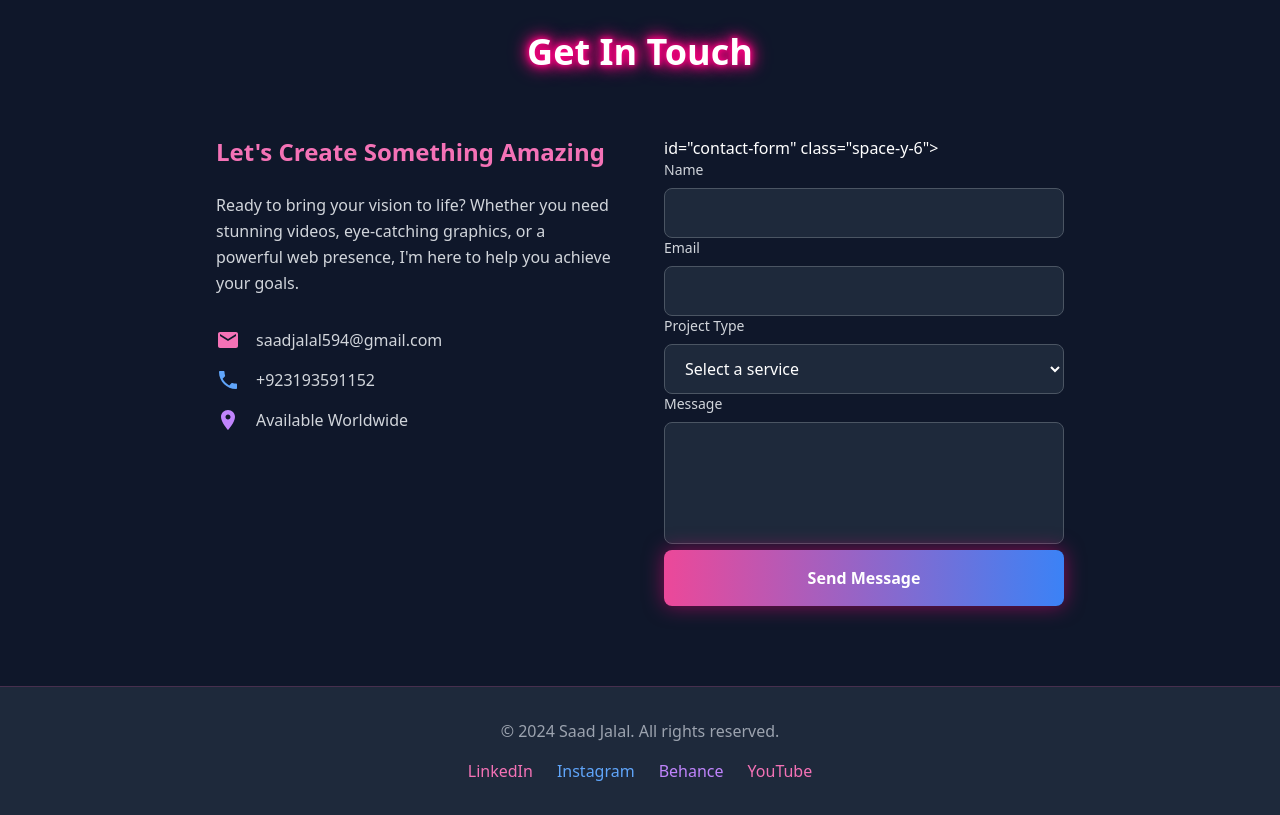
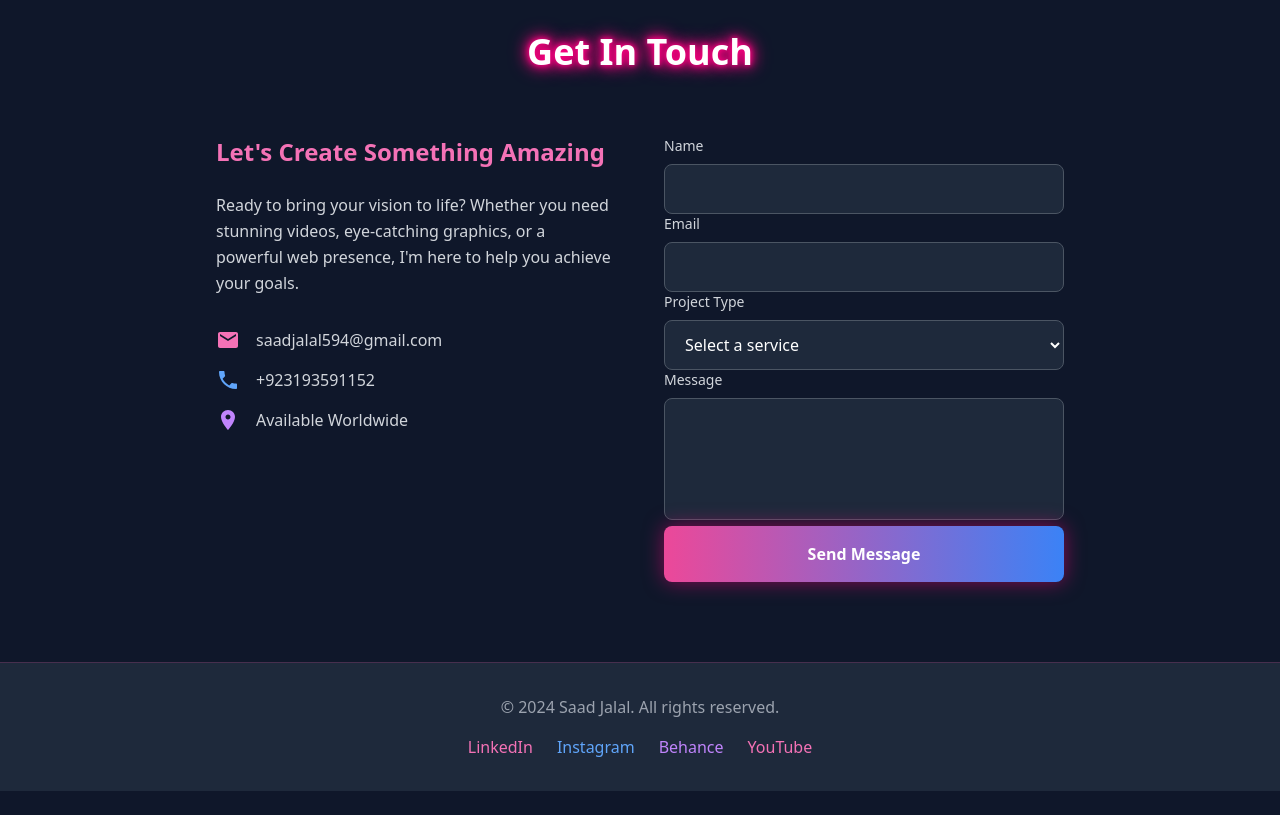
Before and after one commit to saadweb-7/saadweb-7.github.io, a plain HTML site: page index.html in a window 1280 px wide. Shown: the part 3200-4015 px from the top of the page. After the commit the page ends 3991 px from the top, so only its background shows below. Drawn offline with nearby package versions, Linux system fonts and the light colour scheme.

Commit message:
Update index.html

```diff
--- a/index.html
+++ b/index.html
@@ -475,7 +475,7 @@
                 </div>
                 <form        action="https://formspree.io/f/xjkpbdrv"method="POST">
 
-                id="contact-form" class="space-y-6">
+
                     <div>
                         <label for="name" class="block text-sm font-medium mb-2 text-gray-300">Name</label>
                         <input type="text" id="name" name="name" required
```
